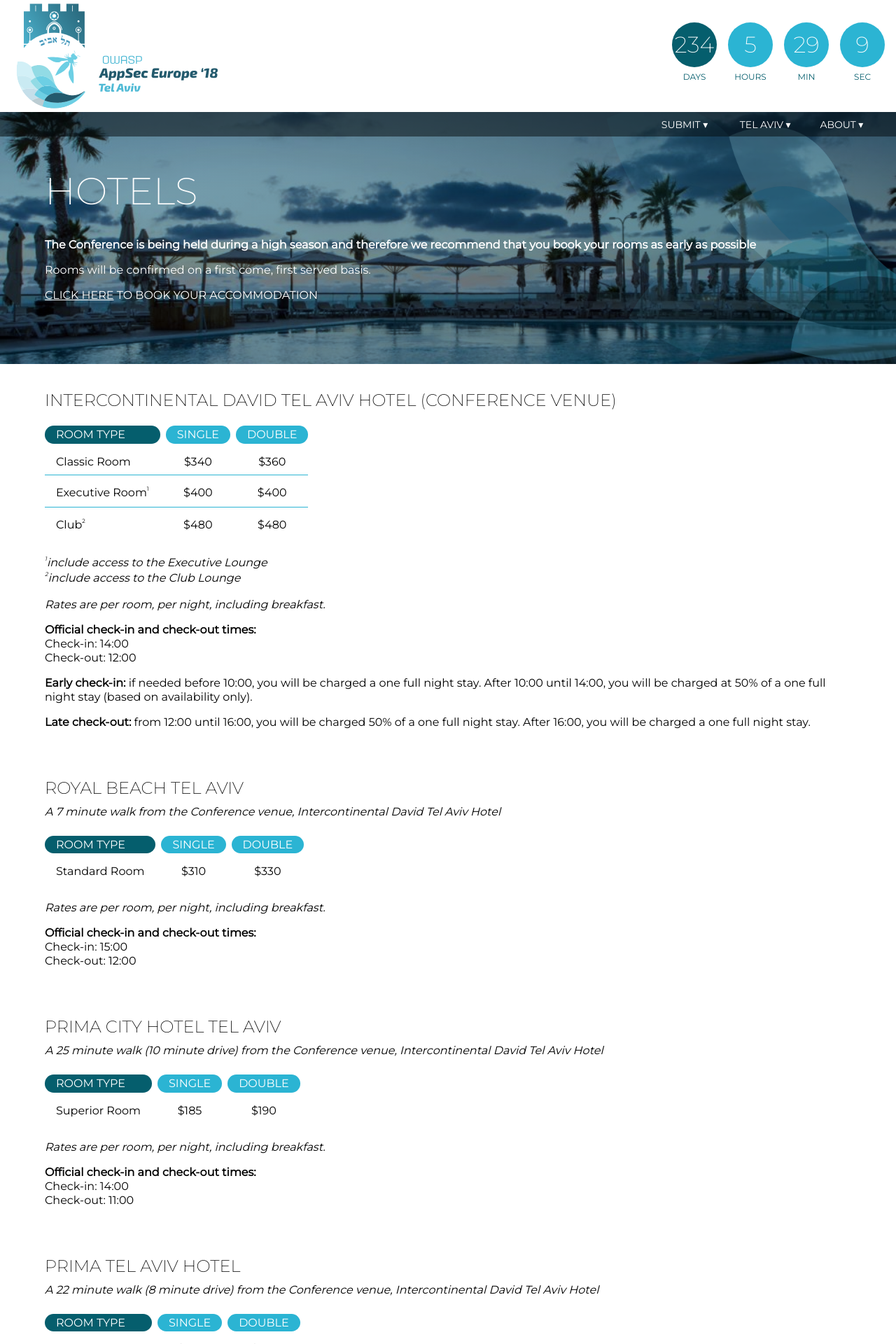
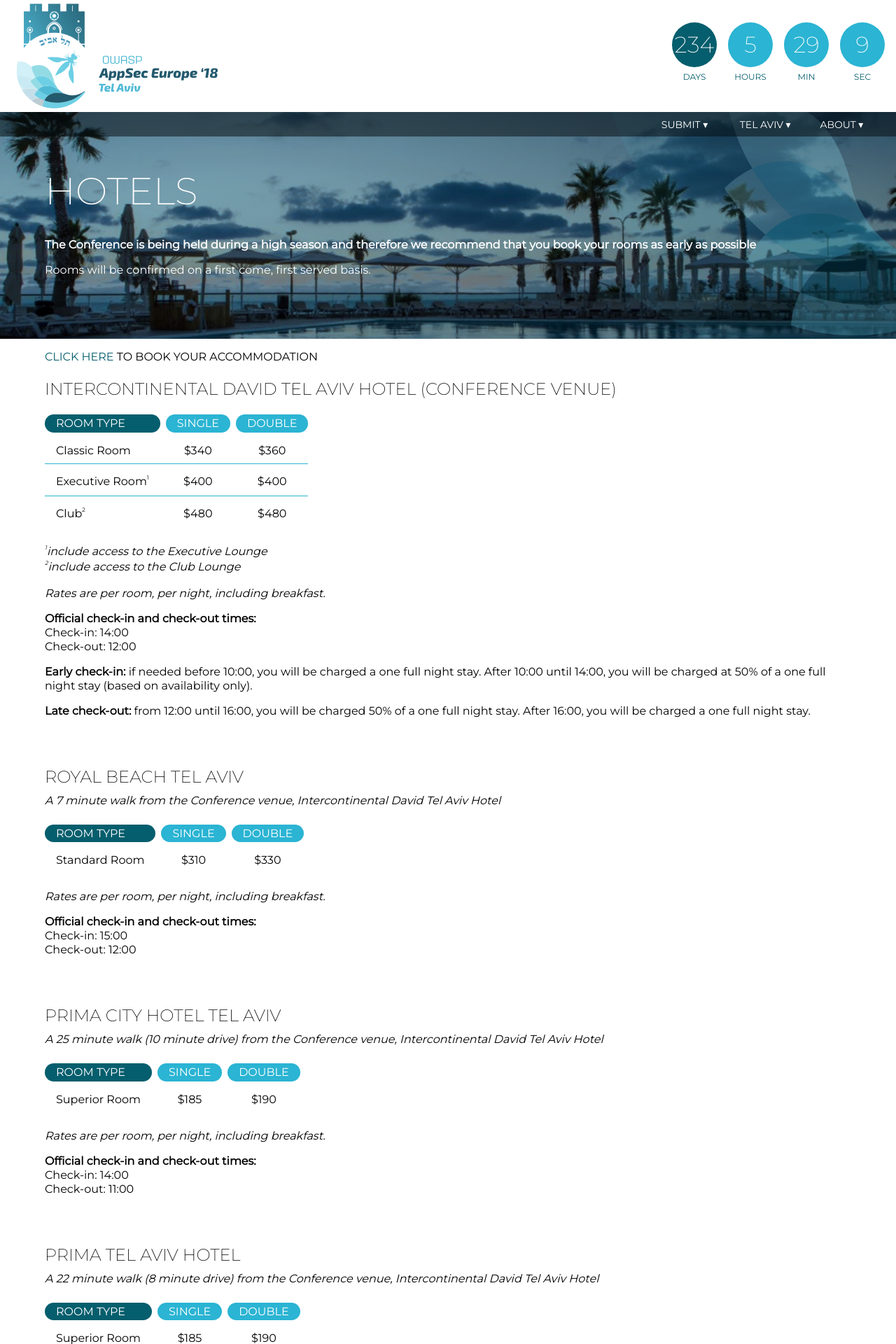
Before and after one commit to OWASP/AppSecEurope2018, a Jekyll site: the page built from telaviv/hotels.md, in a window 1280 px wide. Shown: the top 1920 px of the page at 70% size. Built offline with Jekyll 4.4.1, drawn with Linux system fonts in a browser that asks for light colours.

Commit message:
Hotel page
Moved the accommodation link from the header to the white bg, ppl
didn’t see it directly.

```diff
--- a/telaviv/hotels.md
+++ b/telaviv/hotels.md
@@ -11,10 +11,11 @@
 
 Rooms will be confirmed on a first come, first served basis.
 
+</section>
+<section markdown="1">
+
 [CLICK HERE](https://knasim.herokuapp.com/owasp2018/users/new) TO BOOK YOUR ACCOMMODATION
 
-</section>
-<section markdown="1">
 
 ### Intercontinental David Tel Aviv Hotel (Conference Venue)
 
```
